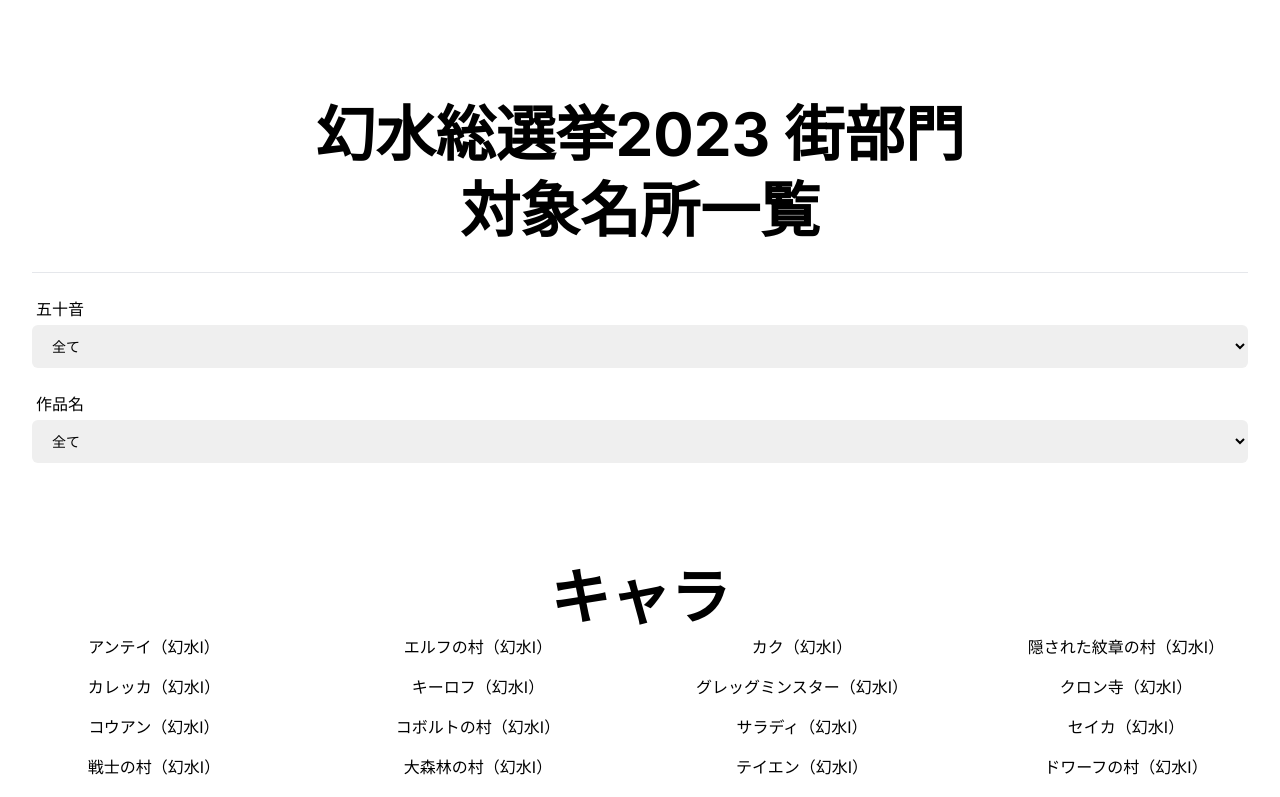
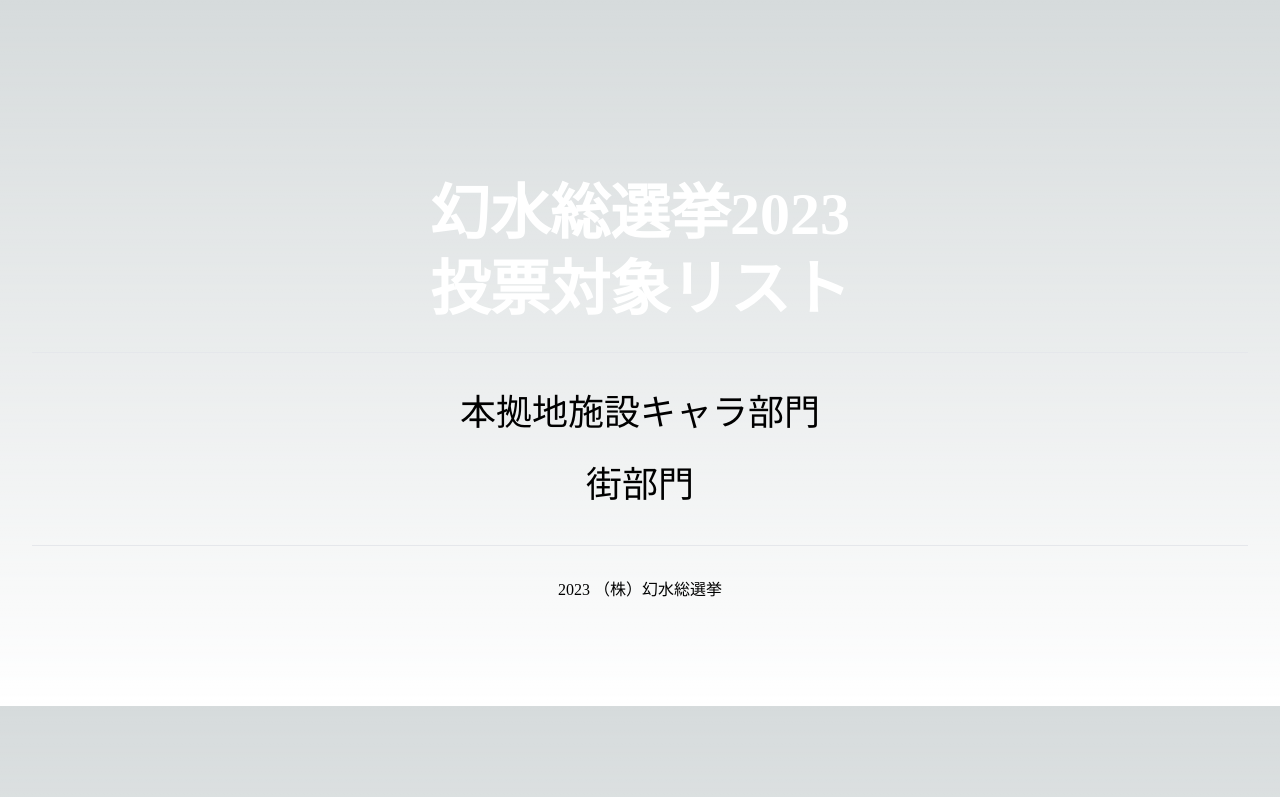
Before and after one commit to true-runes/election-bulletin-2023, a Next.js app: page / in a window 1280 px wide. Shown: the top 797 px of the page. Built offline with nearby package versions, Linux system fonts and the light colour scheme.

Commit message:
feat: 🎸 フォントとスタイルを調整した

```diff
--- a/src/app/globals.css
+++ b/src/app/globals.css
@@ -1,8 +1,9 @@
 @tailwind base;
 @tailwind components;
 @tailwind utilities;
+@import url('https://fonts.googleapis.com/css2?family=Noto+Serif+JP&display=swap');
 
-/* :root {
+:root {
   --foreground-rgb: 0, 0, 0;
   --background-start-rgb: 214, 219, 220;
   --background-end-rgb: 255, 255, 255;
@@ -17,6 +18,7 @@
 }
 
 body {
+  font-family: 'Noto Serif JP', serif;
   color: rgb(var(--foreground-rgb));
   background: linear-gradient(
       to bottom,
@@ -24,4 +26,4 @@ body {
       rgb(var(--background-end-rgb))
     )
     rgb(var(--background-start-rgb));
-} */
+}
--- a/src/app/layout.tsx
+++ b/src/app/layout.tsx
@@ -1,8 +1,5 @@
 import './globals.css'
-import { Inter } from 'next/font/google'
 import Script from 'next/script'
-
-const inter = Inter({ subsets: ['latin'] })
 
 const siteName = '幻水総選挙2023 投票対象リスト'
 const description =
@@ -60,7 +57,7 @@ export default function RootLayout({
           }}
         />
       </head>
-      <body className={inter.className}>{children}</body>
+      <body>{children}</body>
     </html>
   )
 }
--- a/src/app/page.tsx
+++ b/src/app/page.tsx
@@ -1,74 +1,23 @@
-import cities from '@/app/resource/cities.json'
-
-async function mySrvComponent() {
-  return cities
-}
-// export const generateStaticParams = async () => {
-//   const response = await fetch('https://jsonplaceholder.typicode.com/users')
-//   const users: any = await response.json()
-
-//   return users.map((user: any) => ({
-//     id: user.id.toString(),
-//   }))
-//   // const filePath = './resource/cities.json'
-
-//   // return cities
-// }
-
 const Home = async () => {
-  const holidays: any = await mySrvComponent()
-
   return (
-    <div className="relative overflow-hidden">
+    <div className="relative overflow-hidden pt-20">
       <div className="max-w-[85rem] mx-auto px-4 sm:px-6 lg:px-8 py-10 sm:py-24">
         <div className="text-center">
-          <h1 className="text-4xl sm:text-6xl font-bold text-black dark:text-black py-2">
-            幻水総選挙2023 街部門
+          <h1 className="text-6xl sm:text-6xl font-bold text-white dark:text-white py-2">
+            幻水総選挙2023
           </h1>
-          <h1 className="text-4xl sm:text-6xl font-bold text-black dark:text-black py-2">
-            対象名所一覧
-          </h1>
-        </div>
-        <div className="my-6">
-          <hr />
-        </div>
-
-        <h2 className="pl-1 pb-1">五十音</h2>
-        <select className="py-3 px-4 pr-9 block w-full border-gray-200 rounded-md text-sm focus:border-blue-500 focus:ring-blue-500 dark:bg-slate-900 dark:border-gray-700 dark:text-gray-400">
-          <option selected>全て</option>
-          <option>ア行</option>
-          <option>カ行</option>
-          <option>サ行</option>
-          <option>その他</option>
-        </select>
-
-        <div className="my-6" />
-
-        <h2 className="pl-1 pb-1">作品名</h2>
-        <select className="py-3 px-4 pr-9 block w-full border-gray-200 rounded-md text-sm focus:border-blue-500 focus:ring-blue-500 dark:bg-slate-900 dark:border-gray-700 dark:text-gray-400">
-          <option selected>全て</option>
-          <option>I</option>
-          <option>II</option>
-          <option>III</option>
-          <option>IV</option>
-          <option>V</option>
-        </select>
-      </div>
-
-      <div className="text-center">
-        <h1 className="text-4xl sm:text-6xl font-bold text-black dark:text-black py-2">
-          キャラ
-        </h1>
-
-        {/* holidaysを箇条書き */}
-        <div className="grid grid-cols-1 sm:grid-cols-2 md:grid-cols-3 lg:grid-cols-4 gap-4">
-          {holidays.map((city: any, index: number) => (
-            <div className="hoge" key={index}>
-              <p className="fuga">
-                {city.city}（{city.title}）
-              </p>
-            </div>
-          ))}
+          <h2 className="text-6xl sm:text-6xl font-bold text-white dark:text-white py-2">
+            投票対象リスト
+          </h2>
+          <div className="my-6">
+            <hr />
+          </div>
+          <p className="text-4xl py-4">本拠地施設キャラ部門</p>
+          <p className="text-4xl py-4">街部門</p>
+          <div className="my-6">
+            <hr />
+          </div>
+          <div className="py-2">2023 （株）幻水総選挙</div>
         </div>
       </div>
     </div>
@@ -76,18 +25,3 @@ const Home = async () => {
 }
 
 export default Home
-
-{
-  /* // return (
-//   <div>
-//     {/* cities を回す indexをユニークにつける */
-}
-//     {holidays.map((city: any, index: number) => (
-//       <div classNameName="hoge" key={index}>
-//         <p classNameName="fuga">
-//           {city.title}::{city.country}::{city.city}
-//         </p>
-//       </div>
-//     ))}
-//   </div>
-// ) */}
```
